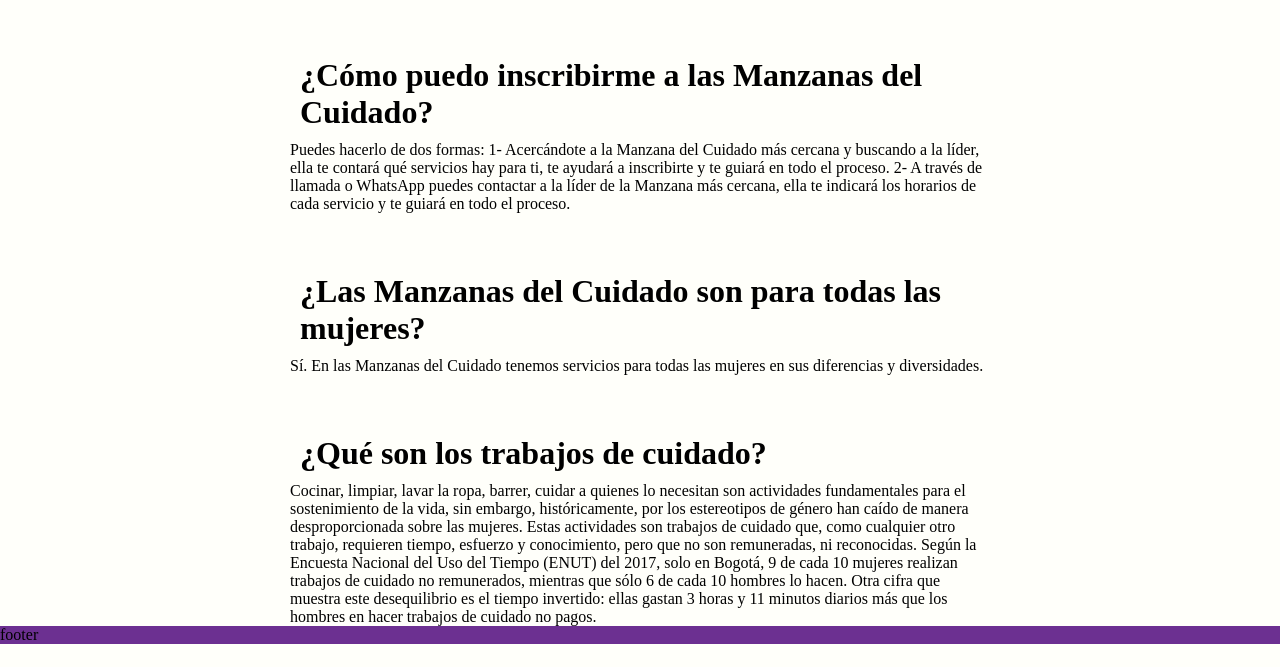
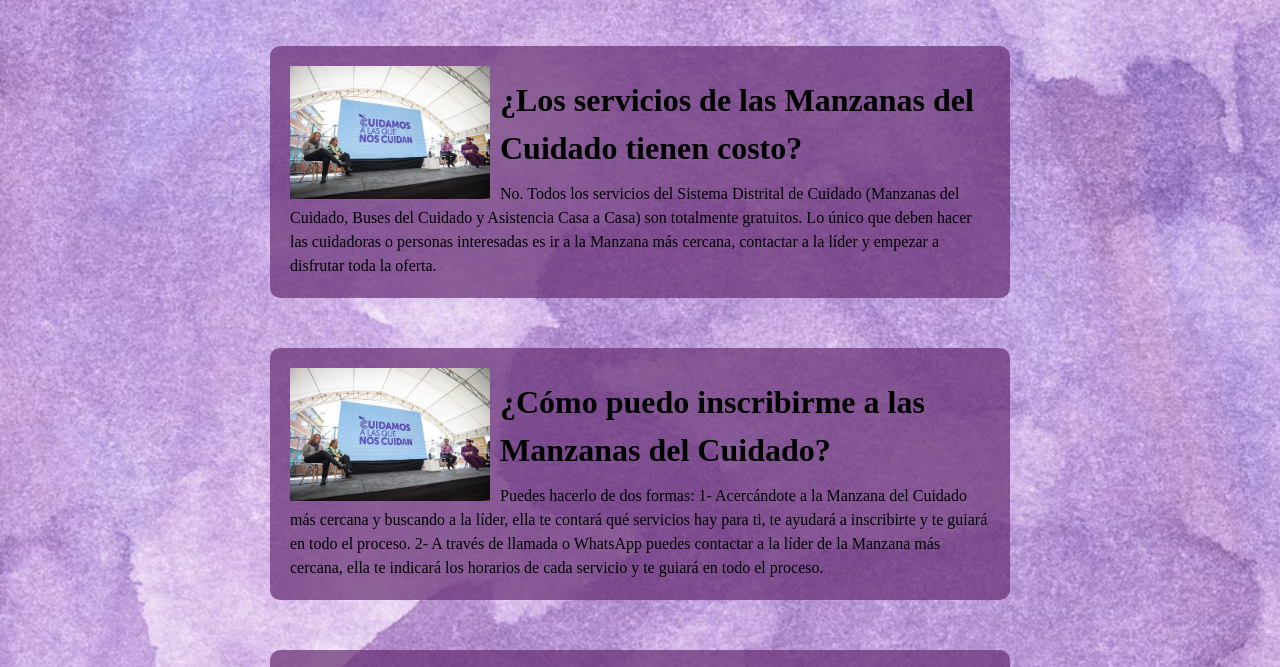
Before and after one commit to marpmaldonado/Manzanas, a plain HTML site: page HTML/index.html in a window 1280 px wide. Shown: the part 670-1337 px from the top of the page. Before the commit the page ends 1314 px from the top, so only its background shows below. Drawn offline with Linux system fonts and the light colour scheme; a web font is replaced by a local one.

Commit message:
cambios 2

```diff
--- a/CSS/cssprincipal.css
+++ b/CSS/cssprincipal.css
@@ -4,7 +4,11 @@
 
 body{background:#fffffA;}
 
-
+body{
+    background: url(../IMG/fondo2.avif);
+    background-repeat: no-repeat;
+     background-size: cover;
+}
 
 
 /* estilo del header */
@@ -22,12 +26,16 @@ header {
 	overflow:hidden;
 }
 
-header .logo {
+header  {
 	color:#f2f2f2;
 	font-size:50px;
-	font-family: 'Hedvig Letters Serif', serif;
 	line-height:200px;
 	float:left;
+}
+header .logo{
+
+    height: 50px;
+
 }
 
 header nav {
@@ -56,12 +64,7 @@ header nav a:hover {
 	border-radius:50px;
 }
 .container{
-    max-width: 700px;
-    width: 100%;
-    /* padding: 45px 20px; */
-    margin: 0 auto;
-    margin-top: 50px;
-    color: #000;
+
 }
 .title{
     font-size: 2rem;
@@ -117,3 +120,41 @@ header nav a:hover {
 footer{
     background-color: #6c3091;
 }
+
+
+
+
+.container {
+
+    padding: 20px;
+
+    font-size: 14px;
+    color: #FFFFFF;
+    background-color: rgba(101, 46, 114, 0.7);
+    overflow: auto;
+    margin-left: auto;
+    margin-right: auto;
+    margin-top: 3rem;
+    line-height: 1.5;
+    border-radius: 10px;
+    margin-bottom: 50px;
+
+    max-width: 700px;
+    width: 100%;
+    /* padding: 45px 20px; */
+    margin: 0 auto;
+    margin-top: 50px;
+    color: #000;
+
+  }
+
+  img{
+    width: 200px;
+    height: auto;
+    float: left;
+    margin-right: 10px;
+
+  }
+
+  .titulo{
+    font-size:20px;}
--- a/HTML/index.html
+++ b/HTML/index.html
@@ -8,6 +8,7 @@
 </head>
 <body>
     <header class="header">
+        <img class="logo" src="../IMG/logo.png" alt="" srcset="">
 		<div class="wrapper">
 			<div class="logo">Manzanas Del Cuidado</div>
 
@@ -20,10 +21,19 @@
 		</div>
 	</header>
 
+
+
+
+
+
+
+
     <!-- Preguntas relacionadas
 
     pregunta 1 -->
 <div class="container">
+    <center><img class="foto" src="../IMG/foto1.jpeg" alt="centered image" ></center>
+
     <h1 class="title">
         ¿Qué son las Manzanas del Cuidado?
     </h1>
@@ -34,14 +44,19 @@
 <!-- pregunta 2 -->
 
 <div class="container">
+    <center><img class="image" src="../IMG/foto1.jpeg" alt="centered image" ></center>
+
     <h1 class="title">
         ¿Los servicios de las Manzanas del Cuidado tienen costo?
     </h1>
     <p class="paragraph">
         No. Todos los servicios del Sistema Distrital de Cuidado (Manzanas del Cuidado, Buses del Cuidado y Asistencia Casa a Casa) son totalmente gratuitos. Lo único que deben hacer las cuidadoras o personas interesadas es ir a la Manzana más cercana, contactar a la líder y empezar a disfrutar toda la oferta.
     </div>
+
 <!-- pregunta 3 -->
     <div class="container">
+        <center><img class="foto" src="../IMG/foto1.jpeg" alt="centered image" ></center>
+
         <h1 class="title">
             ¿Cómo puedo inscribirme a las Manzanas del Cuidado?
         </h1>
@@ -50,16 +65,22 @@
 1- Acercándote a la Manzana del Cuidado más cercana y buscando a la líder, ella te contará qué servicios hay para ti, te ayudará a inscribirte y te guiará en todo el proceso.
 2- A través de llamada o WhatsApp puedes contactar a la líder de la Manzana más cercana, ella te indicará los horarios de cada servicio y te guiará en todo el proceso.
         </div>
+
 <!-- pregunta 4 -->
         <div class="container">
+            <center><img class="foto" src="../IMG/foto1.jpeg" alt="centered image" ></center>
+
             <h1 class="title">
                 ¿Las Manzanas del Cuidado son para todas las mujeres?
             </h1>
             <p class="paragraph">
                 Sí. En las Manzanas del Cuidado tenemos servicios para todas las mujeres en sus diferencias y diversidades.
             </div>
+
 <!-- pregunta 5 -->
             <div class="container">
+                <center><img class="foto" src="../IMG/foto1.jpeg" alt="centered image" ></center>
+
                 <h1 class="title">
                     ¿Qué son los trabajos de cuidado?
                 </h1>
```
Also changed, not shown: IMG/fondo2.avif (added), IMG/foto1.jpeg (added), IMG/logo.png.
